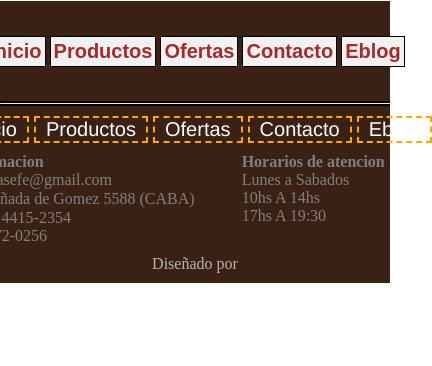
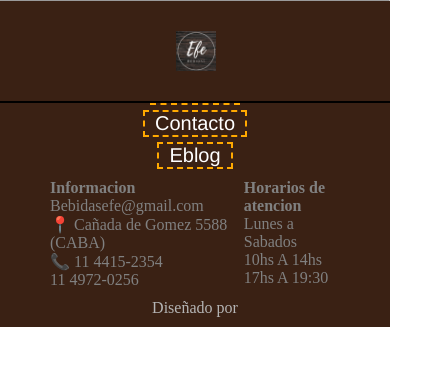
Before and after one commit to SantiagoRosamilia/Proyecto-final, a plain HTML site: page e-blog.html in a window 390 px wide. Shown: the whole page, 432 px wide, since content can reach past the window. Drawn offline with Linux system fonts and the light colour scheme.

Commit message:
puse header y footer

```diff
--- a/CSS/e-blog.css
+++ b/CSS/e-blog.css
@@ -8,10 +8,7 @@
 
 
 
-/* Header*/
-
-
-
+/* Header */
 header{
     border-bottom: 2px solid black;
     position: sticky;
@@ -28,6 +25,14 @@ header{
   position: relative;
   left: 10%;
 }
+.menu-icon, #check{
+    display: none;
+}
+.menu-icon img{
+    width: 40px;
+    height: 40px;
+    display: flex;
+}
 .nav-header{
     position: relative;
     left: 89px;
@@ -40,20 +45,22 @@ header{
 
 }
 .menu-header li a:hover{
-    color: aqua;
+    color: #E29968;
 }
+
 .submenu{
     position: absolute;
     display: none;
-
+    left: -1px;
+    top: 51px;
 }
 .submenu li{
     display: block;
     padding: 15px;
-
+    color: white;
     text-decoration: none;
     list-style: none;
-    background-color: #C2C2C2;
+    background-color: #03072E;
 }
 .menu-header li:hover .submenu{
     display: block;
@@ -96,11 +103,13 @@ a{
 li{
     font-size: 110%;
 }
-/* Header mobile */
-@media screen and (max-width: 1052px) {
+/* Header Tablet */
+@media screen and (max-width: 1200px) {
     header{
         display: flex;
         justify-content: center;
+        position: absolute;
+        width: 100%;
     }
     header .menu-header > li {
         border: 0.8px solid black;
@@ -113,6 +122,10 @@ li{
         position: relative;
         left: 0%;
     }
+    .submenu{
+        left: -6px;
+        top: 36px;
+    }
 
     .logo{
         display: none;
@@ -122,6 +135,59 @@ li{
     }
 
 }
+/* Header celular */
+@media screen and (max-width: 500px) {
+    header{
+        position: absolute;
+        width: 100%;
+    }
+
+   .checkbtn{
+       display: block;
+   }
+   .menu-icon{
+       display: block;
+       position: absolute;
+       top: -105px;
+   }
+   .nav-header{
+       top: 100px;
+   }
+   .nav-header > ul{
+       display: block;
+       position: fixed;
+
+       top: -200%;
+       background: #3a2114 ;
+       width: 100%;
+       right: 0;
+       transition: 1s;
+
+   }
+
+   .nav-header ul li{
+       padding: 2rem;
+       display: flex;
+
+       justify-content: center;
+       background: none;
+       list-style: none;
+       margin: 0;
+       border: 1px solid black;
+    }
+    #check:checked ~ ul{
+        top: 100px;
+
+    }
+    .nav-header{
+        position: relative;
+        left: -5%;
+    }
+    /* Sub menu */
+
+
+}
+
 
 
 
@@ -177,7 +243,7 @@ footer .info-contacto , .info-horario{
 }
 
 /* Footer mobile */
-@media screen and (max-width: 1052px) {
+@media screen and (max-width: 1200px) {
     .info{
         display: grid;
         justify-content: center;
@@ -201,6 +267,7 @@ footer .info-contacto , .info-horario{
         grid-area: informacion;
         display: grid;
         grid-template-areas: "contacto horario";
+        gap: 5px;
     }
     .info-contacto{
         grid-area: contacto;
@@ -217,3 +284,10 @@ footer .info-contacto , .info-horario{
         grid-area: diseñador;
     }
 }
+@media screen and (max-width:500px) {
+    .menu-footer {
+        display: flex;
+        flex-direction: column;
+        align-items: center;
+    }
+}
--- a/CSS/index.css
+++ b/CSS/index.css
@@ -155,7 +155,7 @@ footer .info-contacto , .info-horario{
 }
 
 /* Footer mobile */
-@media screen and (max-width: 1052px) {
+@media screen and (max-width: 1200px) {
     .info{
         display: grid;
         justify-content: center;
@@ -179,6 +179,7 @@ footer .info-contacto , .info-horario{
         grid-area: informacion;
         display: grid;
         grid-template-areas: "contacto horario";
+        gap: 5px;
     }
     .info-contacto{
         grid-area: contacto;
@@ -195,3 +196,10 @@ footer .info-contacto , .info-horario{
         grid-area: diseñador;
     }
 }
+@media screen and (max-width:500px) {
+    .menu-footer {
+        display: flex;
+        flex-direction: column;
+        align-items: center;
+    }
+}
--- a/CSS/ofertas.css
+++ b/CSS/ofertas.css
@@ -25,6 +25,14 @@ header{
   position: relative;
   left: 10%;
 }
+.menu-icon, #check{
+    display: none;
+}
+.menu-icon img{
+    width: 40px;
+    height: 40px;
+    display: flex;
+}
 .nav-header{
     position: relative;
     left: 89px;
@@ -37,20 +45,22 @@ header{
 
 }
 .menu-header li a:hover{
-    color: aqua;
+    color: #E29968;
 }
+
 .submenu{
     position: absolute;
     display: none;
-
+    left: -1px;
+    top: 51px;
 }
 .submenu li{
     display: block;
     padding: 15px;
-
+    color: white;
     text-decoration: none;
     list-style: none;
-    background-color: #C2C2C2;
+    background-color: #03072E;
 }
 .menu-header li:hover .submenu{
     display: block;
@@ -93,11 +103,13 @@ a{
 li{
     font-size: 110%;
 }
-/* Header mobile */
-@media screen and (max-width: 1052px) {
+/* Header Tablet */
+@media screen and (max-width: 1200px) {
     header{
         display: flex;
         justify-content: center;
+        position: absolute;
+        width: 100%;
     }
     header .menu-header > li {
         border: 0.8px solid black;
@@ -110,6 +122,10 @@ li{
         position: relative;
         left: 0%;
     }
+    .submenu{
+        left: -6px;
+        top: 36px;
+    }
 
     .logo{
         display: none;
@@ -117,6 +133,58 @@ li{
     .ubic{
         display: none;
     }
+
+}
+/* Header celular */
+@media screen and (max-width: 500px) {
+    header{
+        position: absolute;
+        width: 100%;
+    }
+
+   .checkbtn{
+       display: block;
+   }
+   .menu-icon{
+       display: block;
+       position: absolute;
+       top: -105px;
+   }
+   .nav-header{
+       top: 100px;
+   }
+   .nav-header > ul{
+       display: block;
+       position: fixed;
+
+       top: -200%;
+       background: #3a2114 ;
+       width: 100%;
+       right: 0;
+       transition: 1s;
+
+   }
+
+   .nav-header ul li{
+       padding: 2rem;
+       display: flex;
+
+       justify-content: center;
+       background: none;
+       list-style: none;
+       margin: 0;
+       border: 1px solid black;
+    }
+    #check:checked ~ ul{
+        top: 100px;
+
+    }
+    .nav-header{
+        position: relative;
+        left: -5%;
+    }
+    /* Sub menu */
+
 
 }
 
@@ -176,7 +244,7 @@ footer .info-contacto , .info-horario{
 }
 
 /* Footer mobile */
-@media screen and (max-width: 1052px) {
+@media screen and (max-width: 1200px) {
     .info{
         display: grid;
         justify-content: center;
@@ -200,6 +268,7 @@ footer .info-contacto , .info-horario{
         grid-area: informacion;
         display: grid;
         grid-template-areas: "contacto horario";
+        gap: 5px;
     }
     .info-contacto{
         grid-area: contacto;
@@ -216,3 +285,10 @@ footer .info-contacto , .info-horario{
         grid-area: diseñador;
     }
 }
+@media screen and (max-width:500px) {
+    .menu-footer {
+        display: flex;
+        flex-direction: column;
+        align-items: center;
+    }
+}
--- a/CSS/productos.css
+++ b/CSS/productos.css
@@ -18,12 +18,19 @@ header{
     align-items: center;
     height: 100px;
     background-color: #3a2114;
-    z-index: 1;
 }
 .logo{
   border: 2px solid black;
   position: relative;
   left: 10%;
+}
+.menu-icon, #check{
+    display: none;
+}
+.menu-icon img{
+    width: 40px;
+    height: 40px;
+    display: flex;
 }
 .nav-header{
     position: relative;
@@ -37,20 +44,22 @@ header{
 
 }
 .menu-header li a:hover{
-    color: aqua;
+    color: #E29968;
 }
+
 .submenu{
     position: absolute;
     display: none;
-
+    left: -1px;
+    top: 51px;
 }
 .submenu li{
     display: block;
     padding: 15px;
-
+    color: white;
     text-decoration: none;
     list-style: none;
-    background-color: #C2C2C2;
+    background-color: #03072E;
 }
 .menu-header li:hover .submenu{
     display: block;
@@ -93,11 +102,13 @@ a{
 li{
     font-size: 110%;
 }
-/* Header mobile */
-@media screen and (max-width: 1052px) {
+/* Header Tablet */
+@media screen and (max-width: 1200px) {
     header{
         display: flex;
         justify-content: center;
+        position: absolute;
+        width: 100%;
     }
     header .menu-header > li {
         border: 0.8px solid black;
@@ -110,6 +121,10 @@ li{
         position: relative;
         left: 0%;
     }
+    .submenu{
+        left: -6px;
+        top: 36px;
+    }
 
     .logo{
         display: none;
@@ -117,6 +132,58 @@ li{
     .ubic{
         display: none;
     }
+
+}
+/* Header celular */
+@media screen and (max-width: 500px) {
+    header{
+        position: absolute;
+        width: 100%;
+    }
+
+   .checkbtn{
+       display: block;
+   }
+   .menu-icon{
+       display: block;
+       position: absolute;
+       top: -105px;
+   }
+   .nav-header{
+       top: 100px;
+   }
+   .nav-header > ul{
+       display: block;
+       position: fixed;
+
+       top: -200%;
+       background: #3a2114 ;
+       width: 100%;
+       right: 0;
+       transition: 1s;
+
+   }
+
+   .nav-header ul li{
+       padding: 2rem;
+       display: flex;
+
+       justify-content: center;
+       background: none;
+       list-style: none;
+       margin: 0;
+       border: 1px solid black;
+    }
+    #check:checked ~ ul{
+        top: 100px;
+
+    }
+    .nav-header{
+        position: relative;
+        left: -5%;
+    }
+    /* Sub menu */
+
 
 }
 
@@ -278,7 +345,7 @@ footer .info-contacto , .info-horario{
 }
 
 /* Footer mobile */
-@media screen and (max-width: 1052px) {
+@media screen and (max-width: 1200px) {
     .info{
         display: grid;
         justify-content: center;
@@ -302,6 +369,7 @@ footer .info-contacto , .info-horario{
         grid-area: informacion;
         display: grid;
         grid-template-areas: "contacto horario";
+        gap: 5px;
     }
     .info-contacto{
         grid-area: contacto;
@@ -318,3 +386,10 @@ footer .info-contacto , .info-horario{
         grid-area: diseñador;
     }
 }
+@media screen and (max-width:500px) {
+    .menu-footer {
+        display: flex;
+        flex-direction: column;
+        align-items: center;
+    }
+}
--- a/e-blog.html
+++ b/e-blog.html
@@ -19,13 +19,24 @@
         <div><h2 class="logo"> <img src="./Imagenes/Logo Efe bebidas edit.png" alt="Logo" width="70" height="70"></h2></div>
         <!-- Navegacion -->
         <nav class="nav-header">
+            <input type="checkbox" id="check">
+            <label for="check" class="checkbtn">
+                <i class="menu-icon">
+                    <img src="./Imagenes/Logo Efe bebidas edit.png" alt="">
+                </i>
+            </label>
             <ul class="menu-header">
                 <li><a href="./index.html">Inicio</a></li>
-                <li><a href="./productos.html">Productos</a>
+                <li><a href="./productos.html" id="productos">Productos</a>
                     <ul class="submenu">
                         <li>Cervezas</li>
                         <li>Vinos</li>
                         <li>Espumantes</li>
+                        <li>Jugo y gaseosas</li>
+                        <li>Aperitivos</li>
+                        <li>Energizantes</li>
+                        <li>Gin</li>
+                        <li>Wisky</li>
                     </ul>
                 </li>
                 <li><a href="./ofertas.html">Ofertas</a></li>
@@ -34,7 +45,7 @@
             </ul>
         </nav>
         <!-- Pagina actual -->
-        <div class="ubic"><h2 class="lugar">Eblog</h2></div>
+        <div class="ubic"><h2 class="lugar">Contacto</h2></div>
 
     </header>
 
```
Also changed, not shown: index.html (+2 -2 lines), ofertas.html (+13 -2 lines), productos.html (+8 -2 lines), prueba-de-git.html (deleted, +0 -12 lines).
